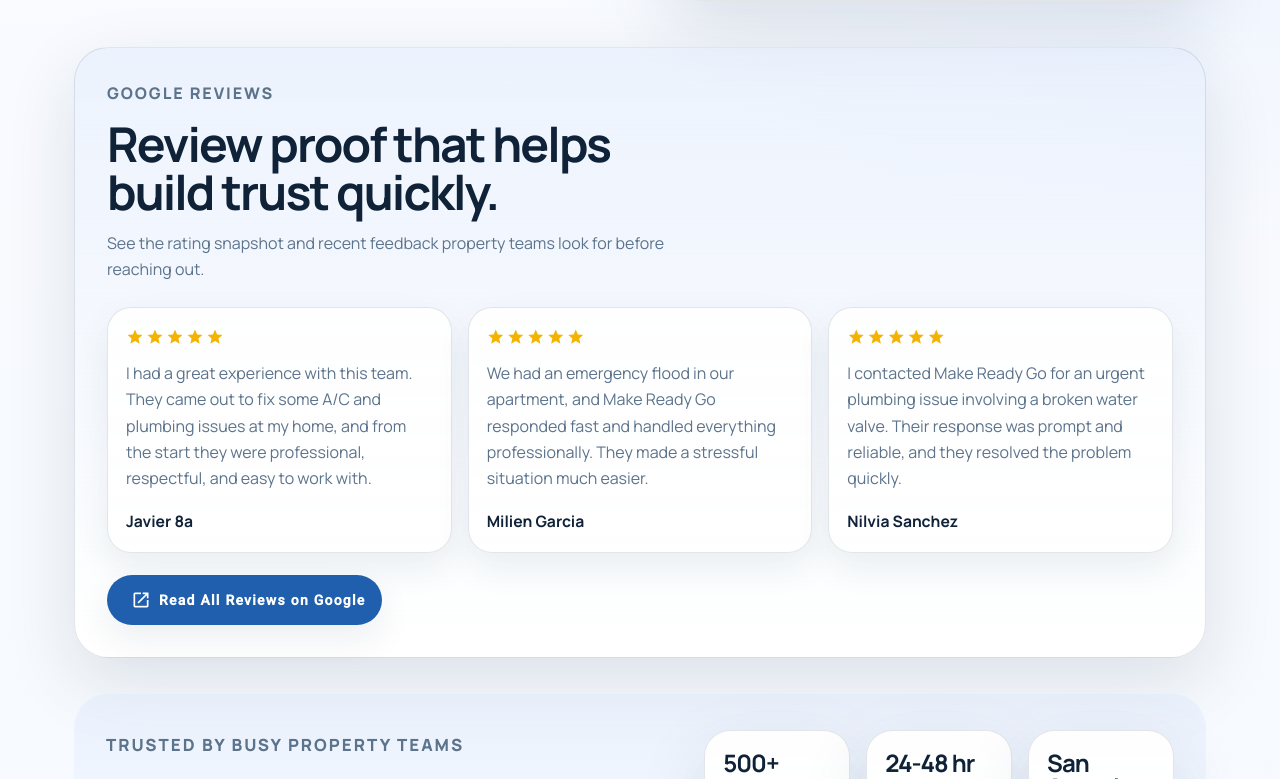
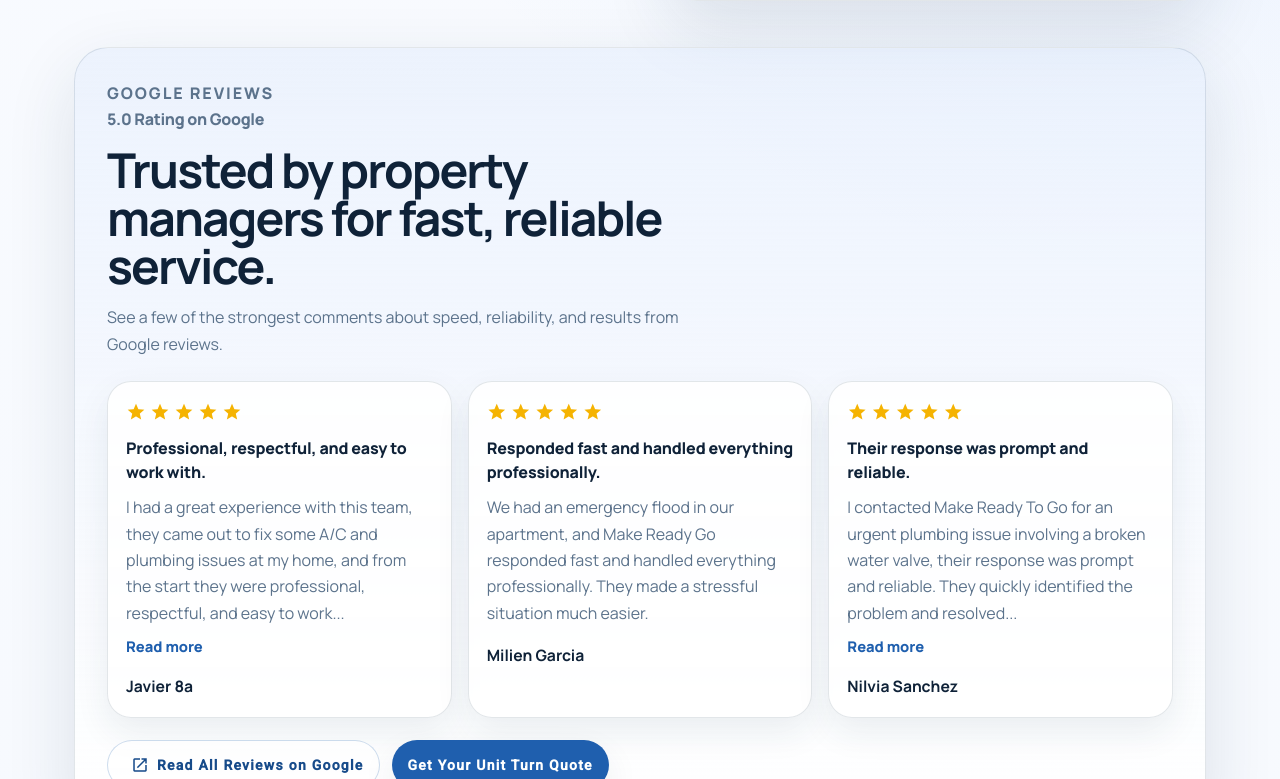
Before and after one commit to jbarcaz/make-ready-go, an Angular app: page /#/ in a window 1280 px wide. Shown: the part 941-1720 px from the top of the page. Built offline with nearby package versions, Linux system fonts and the light colour scheme.

Commit message:
Refactor code structure for improved readability and maintainability

```diff
--- a/src/app/google-reviews/google-reviews.component.css
+++ b/src/app/google-reviews/google-reviews.component.css
@@ -16,6 +16,15 @@
 
 .reviews-heading {
   max-width: 62ch;
+}
+
+.rating-headline {
+  margin: 0 0 12px;
+  color: var(--heading);
+  font-size: clamp(1.1rem, 2vw, 1.4rem);
+  font-weight: 800;
+  line-height: 1.2;
+  letter-spacing: -0.02em;
 }
 
 .section-kicker {
@@ -45,14 +54,14 @@
 .card-stars {
   display: flex;
   flex-wrap: wrap;
-  gap: 2px;
+  gap: 4px;
   color: #f5b301;
 }
 
 .card-stars mat-icon {
-  width: 18px;
-  height: 18px;
-  font-size: 18px;
+  width: 20px;
+  height: 20px;
+  font-size: 20px;
 }
 
 .star-muted {
@@ -75,8 +84,30 @@
   box-shadow: var(--shadow-md);
 }
 
+.review-highlight {
+  margin: 14px 0 0;
+  color: var(--heading);
+  font-size: 1rem;
+  line-height: 1.5;
+  font-weight: 800;
+  letter-spacing: -0.01em;
+}
+
 .review-text {
-  margin: 14px 0 0;
+  margin: 10px 0 0;
+}
+
+.read-more-btn {
+  margin-top: 10px;
+  padding: 0;
+  border: 0;
+  background: transparent;
+  color: var(--primary);
+  font: inherit;
+  font-size: 0.92rem;
+  font-weight: 800;
+  line-height: 1.4;
+  cursor: pointer;
 }
 
 .review-meta {
@@ -99,9 +130,13 @@
 
 .reviews-actions {
   margin-top: 22px;
+  display: flex;
+  flex-wrap: wrap;
+  gap: 12px;
 }
 
 .primary-btn,
+.secondary-btn,
 .retry-btn {
   min-height: 50px;
   border-radius: 999px !important;
@@ -119,6 +154,19 @@
   font-size: 20px;
   width: 20px;
   height: 20px;
+}
+
+.secondary-btn {
+  border-color: rgba(31, 95, 174, 0.22) !important;
+  color: var(--primary-dark) !important;
+  background: color-mix(in srgb, var(--surface) 68%, transparent);
+}
+
+.secondary-btn mat-icon {
+  margin-left: 8px;
+  font-size: 18px;
+  width: 18px;
+  height: 18px;
 }
 
 .retry-btn {
@@ -207,7 +255,8 @@
     border-radius: 22px;
   }
 
-  .reviews-actions .primary-btn {
+  .reviews-actions .primary-btn,
+  .reviews-actions .secondary-btn {
     width: 100%;
   }
 }
@@ -219,6 +268,7 @@
   }
 
   .reviews-heading p,
+  .review-highlight,
   .review-text,
   .feedback-card p {
     font-size: 0.95rem;
--- a/src/app/google-reviews/google-reviews.component.html
+++ b/src/app/google-reviews/google-reviews.component.html
@@ -3,8 +3,14 @@
     <div class="reviews-header">
       <div class="reviews-heading">
         <p class="section-kicker">Google Reviews</p>
-        <h2 id="google-reviews-title">Review proof that helps build trust quickly.</h2>
-        <p>See the rating snapshot and recent feedback property teams look for before reaching out.</p>
+        @if (status === "loaded" && reviewsData) {
+          <p class="rating-headline">5.0 Rating on Google</p>
+          <h2 id="google-reviews-title">Trusted by property managers for fast, reliable service.</h2>
+          <p>See a few of the strongest comments about speed, reliability, and results from Google reviews.</p>
+        } @else {
+          <h2 id="google-reviews-title">Trusted by property managers for fast, reliable service.</h2>
+          <p>Recent Google feedback helps reinforce the speed and professionalism teams can expect.</p>
+        }
       </div>
     </div>
 
@@ -21,7 +27,7 @@
       </div>
     } @else if (status === "loaded" && reviewsData) {
       <div class="reviews-grid" aria-label="Recent Google reviews">
-        @for (review of reviewsData.reviews; track review.authorName + review.text) {
+        @for (review of reviewsData.reviews; track review.authorName + review.text; let index = $index) {
           <article class="review-card">
             <div class="card-stars" [attr.aria-label]="'Rated ' + review.rating + ' out of 5 stars'">
               @for (_ of reviewStars(review.rating); track $index) {
@@ -32,7 +38,21 @@
               }
             </div>
 
-            <p class="review-text">{{ review.text }}</p>
+            <p class="review-highlight">{{ review.highlight }}</p>
+            <p class="review-text">
+              {{ isExpanded(index) ? review.text : previewText(review.text) }}
+            </p>
+
+            @if (shouldTruncate(review.text)) {
+              <button
+                type="button"
+                class="read-more-btn"
+                (click)="toggleExpanded(index)"
+                [attr.aria-expanded]="isExpanded(index)"
+              >
+                {{ isExpanded(index) ? 'Show less' : 'Read more' }}
+              </button>
+            }
 
             <div class="review-meta">
               <strong>{{ review.authorName }}</strong>
@@ -43,14 +63,17 @@
 
       <div class="reviews-actions">
         <a
-          mat-flat-button
-          class="primary-btn"
+          mat-stroked-button
+          class="secondary-btn"
           [href]="reviewsData.googleBusinessUrl"
           target="_blank"
           rel="noopener noreferrer"
         >
           Read All Reviews on Google
           <mat-icon aria-hidden="true">open_in_new</mat-icon>
+        </a>
+        <a mat-flat-button class="primary-btn" routerLink="/get-a-quote">
+          Get Your Unit Turn Quote
         </a>
       </div>
     } @else if (status === "empty") {
--- a/src/app/google-reviews/google-reviews.component.ts
+++ b/src/app/google-reviews/google-reviews.component.ts
@@ -3,6 +3,7 @@ import { ChangeDetectionStrategy, Component, DestroyRef, OnInit, inject } from "
 import { takeUntilDestroyed } from "@angular/core/rxjs-interop";
 import { MatButtonModule } from "@angular/material/button";
 import { MatIconModule } from "@angular/material/icon";
+import { RouterLink } from "@angular/router";
 import { GoogleReviewsData, GoogleReviewsService } from "./google-reviews.service";
 
 type ReviewsStatus = "loading" | "loaded" | "empty" | "error";
@@ -10,7 +11,7 @@ type ReviewsStatus = "loading" | "loaded" | "empty" | "error";
 @Component({
   selector: "app-google-reviews",
   standalone: true,
-  imports: [CommonModule, MatButtonModule, MatIconModule],
+  imports: [CommonModule, MatButtonModule, MatIconModule, RouterLink],
   templateUrl: "./google-reviews.component.html",
   styleUrls: ["./google-reviews.component.css"],
   changeDetection: ChangeDetectionStrategy.OnPush,
@@ -18,9 +19,11 @@ type ReviewsStatus = "loading" | "loaded" | "empty" | "error";
 export class GoogleReviewsComponent implements OnInit {
   private readonly destroyRef = inject(DestroyRef);
   private readonly reviewsService = inject(GoogleReviewsService);
+  private readonly previewLength = 180;
 
   status: ReviewsStatus = "loading";
   reviewsData: GoogleReviewsData | null = null;
+  expandedReviews = new Set<number>();
 
   ngOnInit(): void {
     this.loadReviews();
@@ -36,6 +39,7 @@ export class GoogleReviewsComponent implements OnInit {
       .subscribe({
         next: (data) => {
           this.reviewsData = data;
+          this.expandedReviews = new Set<number>();
           this.status = data.reviews.length > 0 ? "loaded" : "empty";
         },
         error: () => {
@@ -51,4 +55,34 @@ export class GoogleReviewsComponent implements OnInit {
   reviewEmptyStars(rating: number): number[] {
     return Array.from({ length: Math.max(0, 5 - Math.max(0, Math.min(5, rating))) }, (_, index) => index);
   }
+
+  isExpanded(index: number): boolean {
+    return this.expandedReviews.has(index);
+  }
+
+  toggleExpanded(index: number): void {
+    const next = new Set(this.expandedReviews);
+
+    if (next.has(index)) {
+      next.delete(index);
+    } else {
+      next.add(index);
+    }
+
+    this.expandedReviews = next;
+  }
+
+  shouldTruncate(text: string): boolean {
+    return text.length > this.previewLength;
+  }
+
+  previewText(text: string): string {
+    if (!this.shouldTruncate(text)) {
+      return text;
+    }
+
+    const shortened = text.slice(0, this.previewLength);
+    const breakIndex = shortened.lastIndexOf(" ");
+    return `${shortened.slice(0, Math.max(0, breakIndex)).trim()}...`;
+  }
 }
--- a/src/app/google-reviews/google-reviews.service.ts
+++ b/src/app/google-reviews/google-reviews.service.ts
@@ -6,6 +6,7 @@ import { environment } from "../../environments/environment";
 export interface GoogleReviewItem {
   authorName: string;
   rating: number;
+  highlight: string;
   text: string;
 }
 
@@ -32,24 +33,27 @@ interface GooglePlacesReviewResponse {
 
 const MOCK_REVIEWS_DATA: GoogleReviewsData = {
   businessName: "Make Ready Go",
-  averageRating: 4.9,
-  reviewCount: 37,
+  averageRating: 5.0,
+  reviewCount: 7,
   googleBusinessUrl: environment.googleReviews.googleBusinessUrl,
   reviews: [
     {
       authorName: "Javier 8a",
       rating: 5,
-      text: "I had a great experience with this team. They came out to fix some A/C and plumbing issues at my home, and from the start they were professional, respectful, and easy to work with.",
+      highlight: "Professional, respectful, and easy to work with.",
+      text: "I had a great experience with this team, they came out to fix some A/C and plumbing issues at my home, and from the start they were professional, respectful, and easy to work with. They handled everything with care and attention to detail, and most importantly, everything was left working perfectly. More than just a service, it was a smooth and reassuring experience. Without a doubt, a team you can trust and one I would gladly hire again.",
     },
     {
       authorName: "Milien Garcia",
       rating: 5,
+      highlight: "Responded fast and handled everything professionally.",
       text: "We had an emergency flood in our apartment, and Make Ready Go responded fast and handled everything professionally. They made a stressful situation much easier.",
     },
     {
       authorName: "Nilvia Sanchez",
       rating: 5,
-      text: "I contacted Make Ready Go for an urgent plumbing issue involving a broken water valve. Their response was prompt and reliable, and they resolved the problem quickly.",
+      highlight: "Their response was prompt and reliable.",
+      text: "I contacted Make Ready To Go for an urgent plumbing issue involving a broken water valve, their response was prompt and reliable. They quickly identified the problem and resolved it effectively, preventing further damage and ensuring everything was functioning properly before they left. In both situations, their professionalism, reliability, and quality of work stood out. The team was courteous, respectful of my property, and clearly experienced in handling different types of tasks. I would not hesitate to recommend Make Ready To Go to anyone in need of cleaning, maintenance, or repair services. They have consistently delivered excellent results and dependable service.",
     },
   ],
 };
@@ -96,6 +100,7 @@ export class GoogleReviewsService {
         .map((review) => ({
           authorName: review.authorAttribution?.displayName?.trim() || "Google reviewer",
           rating: Math.max(0, Math.min(5, Math.round(review.rating ?? 0))),
+          highlight: review.text?.text?.trim() || "Recent Google review",
           text: review.text?.text?.trim() || "Review text unavailable.",
         })),
     };
--- a/src/app/home/home.component.css
+++ b/src/app/home/home.component.css
@@ -273,6 +273,20 @@
   font-size: 0.92rem;
   line-height: 1.35;
   word-break: break-word;
+}
+
+.hero-mini-card strong a {
+  color: inherit;
+  text-decoration: none;
+  -webkit-text-fill-color: currentColor;
+}
+
+.hero-mini-card strong a:visited,
+.hero-mini-card strong a:hover,
+.hero-mini-card strong a:active,
+.hero-mini-card strong a:focus-visible {
+  color: inherit;
+  text-decoration: none;
 }
 
 .hero-mini-card span {
--- a/src/app/home/home.component.html
+++ b/src/app/home/home.component.html
@@ -60,7 +60,7 @@
           <div class="hero-mini-card">
             <mat-icon>call</mat-icon>
             <div>
-              <strong>(210) 646-1496</strong>
+              <strong><a href="tel:+12106461496">(210) 646-1496</a></strong>
               <span>Talk with Make Ready Go</span>
             </div>
           </div>
@@ -68,7 +68,7 @@
           <div class="hero-mini-card">
             <mat-icon>mail</mat-icon>
             <div>
-              <strong>office@mreadygo.com</strong>
+              <strong><a href="mailto:office@mreadygo.com">office@mreadygo.com</a></strong>
               <span>Clear follow-up and next steps</span>
             </div>
           </div>
```
Also changed, not shown: 4 other files (tests, documents, lock files or other folders).
